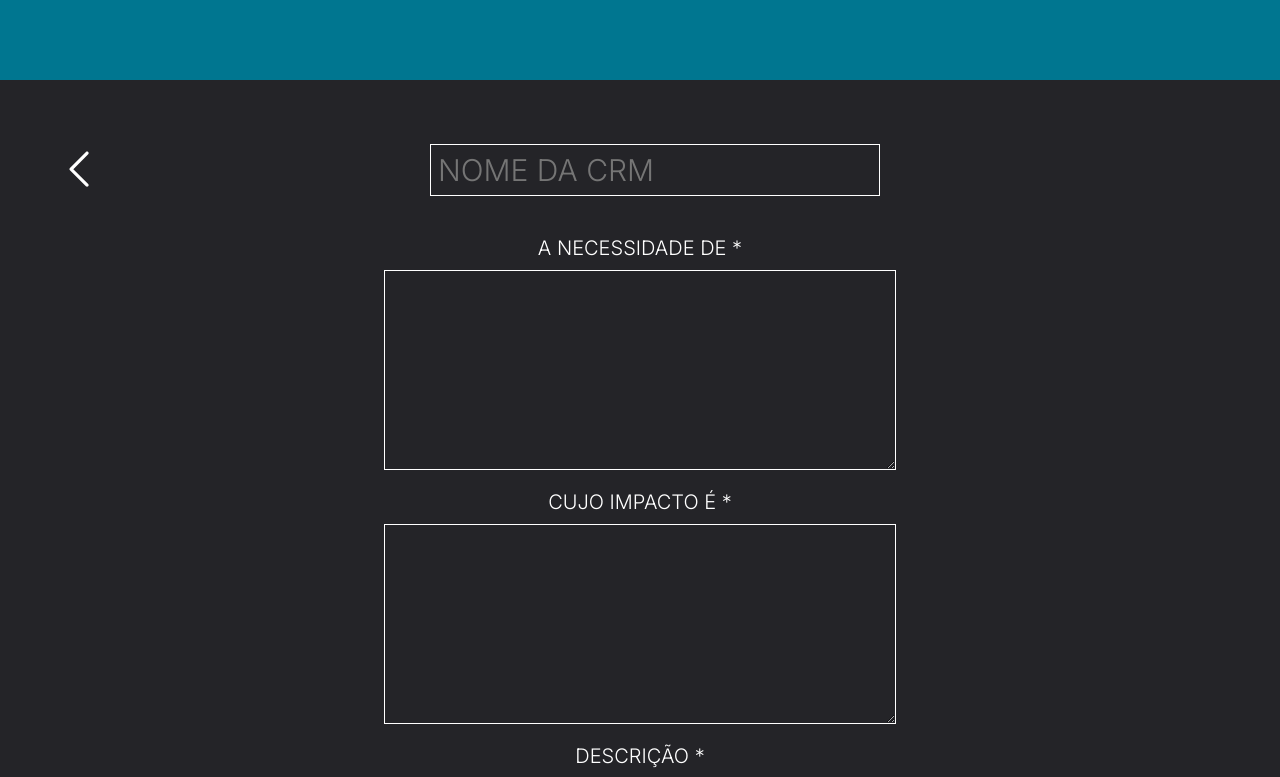
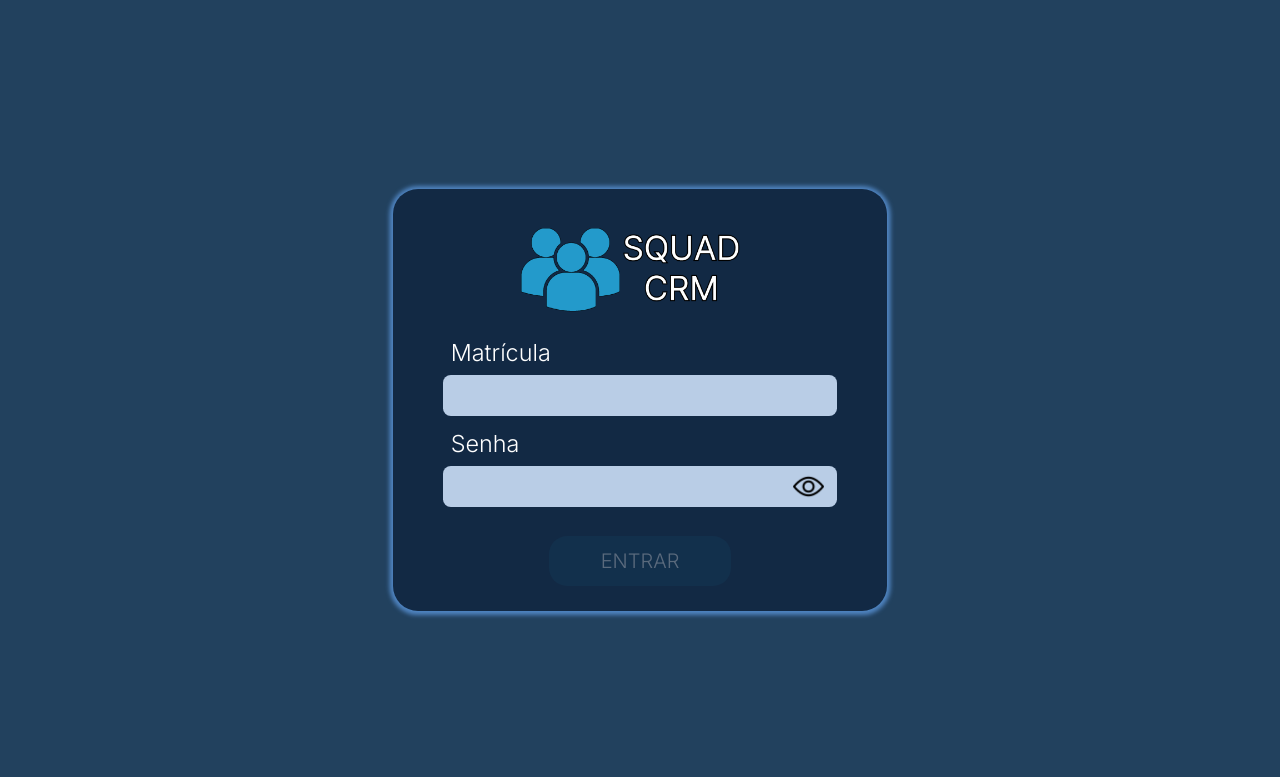
Before and after one commit to thmelodev/crm-qqTech, a React (Create React App) app: page /crm in a window 1280 px wide. Shown: the top 777 px of the page. Built offline with nearby package versions, Linux system fonts and the light colour scheme.

Commit message:
I organized routes

```diff
--- a/src/App.js
+++ b/src/App.js
@@ -1,19 +1,9 @@
 import './css/App.css';
-import Crm from './pages/Crm';
-import Home from './pages/Home';
-import Login from './pages/Login';
-
-import { BrowserRouter, Route, Routes } from 'react-router-dom';
+import RouterApp from './routes/routes';
 
 function App() {
   return (
-    <BrowserRouter>
-      <Routes>
-        <Route path='/' element={<Login />} />
-        <Route path='/home' element={<Home />} />
-        <Route path='/crm' element={<Crm status={'creating'}/>} />
-      </Routes>
-    </BrowserRouter>
+    <RouterApp/>
   );
 }
 
--- /dev/null
+++ b/src/routes/routes.js
@@ -0,0 +1,28 @@
+//pages
+import Crm from '../pages/Crm';
+import Home from '../pages/Home';
+import Login from '../pages/Login';
+
+//react-dom
+import { BrowserRouter, Route, Routes } from 'react-router-dom';
+
+const Private = ({Item}) => {
+    const signed = false;
+
+    return signed ? <Item /> : <Login />
+}
+
+function RouterApp() {
+  return (
+    <BrowserRouter>
+      <Routes>
+        <Route path="/" element={<Login />} />
+        <Route path="/home" element={<Private Item={Home} />} />
+        <Route path="/crm" element={<Private Item={Crm} />} />
+        <Route path="*" element={<Login />} />
+      </Routes>
+    </BrowserRouter>
+  );
+}
+
+export default RouterApp;
```
Also changed, not shown: 1 other file (tests, documents, lock files or other folders).
